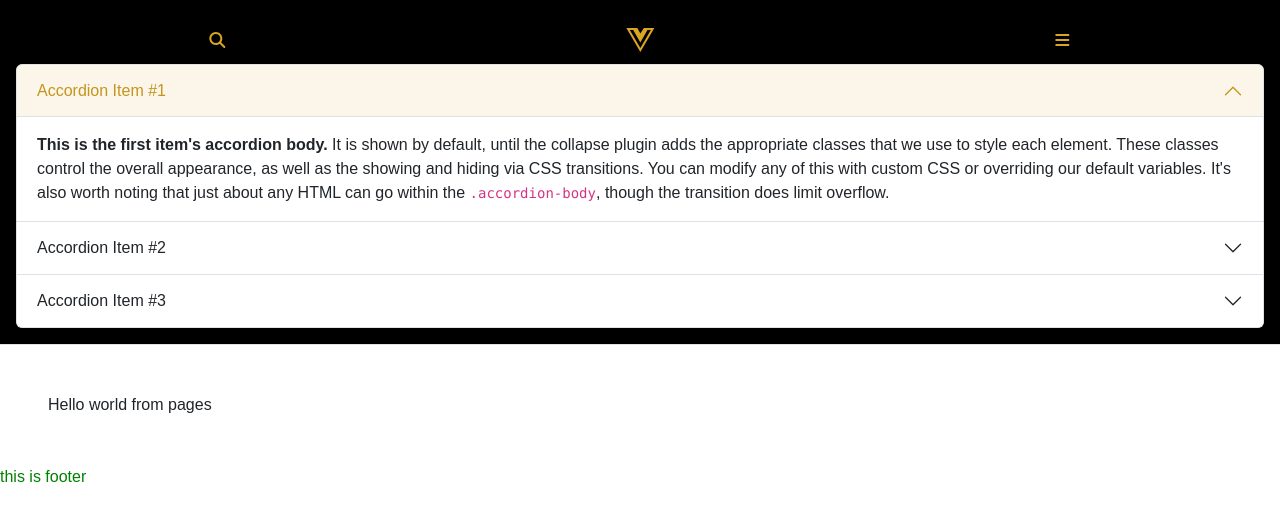
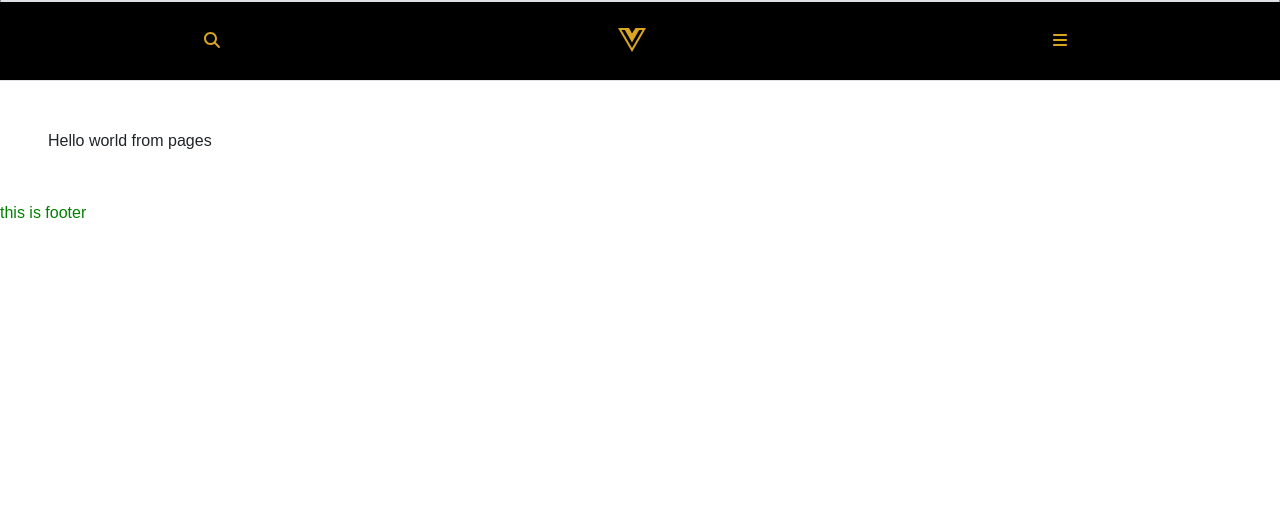
Before and after one commit to thogama/Shopify_Template_Vue3, a Nuxt app: page / in a window 1280 px wide. Shown: the top 520 px of the page. Built offline with nearby package versions, Linux system fonts and the light colour scheme.

Commit message:
Front Pesquisa

```diff
--- a/components/header.vue
+++ b/components/header.vue
@@ -1,88 +1,77 @@
 <template>
-    <div class=" p-3 border-bottom" id="header-hover">
+    <div style="position: absolute;width: 100%;" class="accordion" id="accordionFlushExample">
+        <div class="accordion-item">
 
-        <div class=" align-items-center row">
+            <div id="flush-collapseOne" class="accordion-collapse collapse" aria-labelledby="flush-headingOne"
+                data-bs-parent="#accordionFlushExample">
+                <div class="row border p-4 accordion-body">
+                    <div class="col-3">
+
+                    </div>
+                    <input placeholder="Search for Products" class="col border border-0 form-control" type="text" />
+                    <div class="col-2">
+
+                    </div>
+                    <font-awesome-icon data-bs-toggle="collapse" data-bs-target="#flush-collapseOne"
+                        aria-expanded="false" aria-controls="flush-collapseOne" id="busca"
+                        class="vue-svg  col-1 p-2 fa-2xl" icon="fa-solid fa-xmark" />
+                </div>
+            </div>
+        </div>
+
+
+    </div>
 
 
 
-            <font-awesome-icon id="busca" class="col  vue-svg   " icon="fa-solid fa-magnifying-glass" />
+    <div  class=" p-3 border-bottom" id="header-hover">
+
+        <div id="example-1" class=" align-items-center row">
+
+
+
+            <font-awesome-icon data-bs-toggle="collapse" data-bs-target="#flush-collapseOne" aria-expanded="false"
+                aria-controls="flush-collapseOne" id="busca" class="col p-1 vue-svg"
+                icon="fa-solid fa-magnifying-glass" />
+
 
             <font-awesome-icon class=" vue-svg primary col p-2 fa-2xl" icon="fa-brands fa-vuejs" />
 
 
+
             <font-awesome-icon class="vue-svg col  " icon="fa-solid fa-bars" />
-            <div class="accordion" id="accordionExample">
-                <div class="accordion-item">
-                    <h2 class="accordion-header" id="headingOne">
-                        <button class="accordion-button" type="button" data-bs-toggle="collapse"
-                            data-bs-target="#collapseOne" aria-expanded="true" aria-controls="collapseOne">
-                            Accordion Item #1
-                        </button>
-                    </h2>
-                    <div id="collapseOne" class="accordion-collapse collapse show" aria-labelledby="headingOne"
-                        data-bs-parent="#accordionExample">
-                        <div class="accordion-body">
-                            <strong>This is the first item's accordion body.</strong> It is shown by default, until the
-                            collapse plugin adds the appropriate classes that we use to style each element. These
-                            classes control the overall appearance, as well as the showing and hiding via CSS
-                            transitions. You can modify any of this with custom CSS or overriding our default variables.
-                            It's also worth noting that just about any HTML can go within the
-                            <code>.accordion-body</code>, though the transition does limit overflow.
-                        </div>
-                    </div>
-                </div>
-                <div class="accordion-item">
-                    <h2 class="accordion-header" id="headingTwo">
-                        <button class="accordion-button collapsed" type="button" data-bs-toggle="collapse"
-                            data-bs-target="#collapseTwo" aria-expanded="false" aria-controls="collapseTwo">
-                            Accordion Item #2
-                        </button>
-                    </h2>
-                    <div id="collapseTwo" class="accordion-collapse collapse" aria-labelledby="headingTwo"
-                        data-bs-parent="#accordionExample">
-                        <div class="accordion-body">
-                            <strong>This is the second item's accordion body.</strong> It is hidden by default, until
-                            the collapse plugin adds the appropriate classes that we use to style each element. These
-                            classes control the overall appearance, as well as the showing and hiding via CSS
-                            transitions. You can modify any of this with custom CSS or overriding our default variables.
-                            It's also worth noting that just about any HTML can go within the
-                            <code>.accordion-body</code>, though the transition does limit overflow.
-                        </div>
-                    </div>
-                </div>
-                <div class="accordion-item">
-                    <h2 class="accordion-header" id="headingThree">
-                        <button class="accordion-button collapsed" type="button" data-bs-toggle="collapse"
-                            data-bs-target="#collapseThree" aria-expanded="false" aria-controls="collapseThree">
-                            Accordion Item #3
-                        </button>
-                    </h2>
-                    <div id="collapseThree" class="accordion-collapse collapse" aria-labelledby="headingThree"
-                        data-bs-parent="#accordionExample">
-                        <div class="accordion-body">
-                            <strong>This is the third item's accordion body.</strong> It is hidden by default, until the
-                            collapse plugin adds the appropriate classes that we use to style each element. These
-                            classes control the overall appearance, as well as the showing and hiding via CSS
-                            transitions. You can modify any of this with custom CSS or overriding our default variables.
-                            It's also worth noting that just about any HTML can go within the
-                            <code>.accordion-body</code>, though the transition does limit overflow.
-                        </div>
-                    </div>
-                </div>
-            </div>
+
+
+
         </div>
     </div>
 </template>
 
 <script>
-export default {
 
-}
+
+
 </script>
 
 <style scoped>
+.collapse {
+    transition: height  0.45s ease;
+    height: 85vh;
+    background-color: whitesmoke;
+
+
+
+}
+
+.collapsing {
+    transition: height 0.5s ease;
+    background-color: whitesmoke;
+
+}
+
 #header-hover {
     background-color: black;
+
 }
 
 #header-hover:hover {
@@ -91,6 +80,8 @@ export default {
     transition: 0.25s;
 
 }
+
+
 
 @media (max-width: 768px) {
     .hider {
@@ -102,9 +93,11 @@ export default {
 
 .vue-svg {
     color: goldenrod;
+    transition: color 1s;
 }
 
 .vue-svg:hover {
+
     color: black;
 }
 </style>
```
